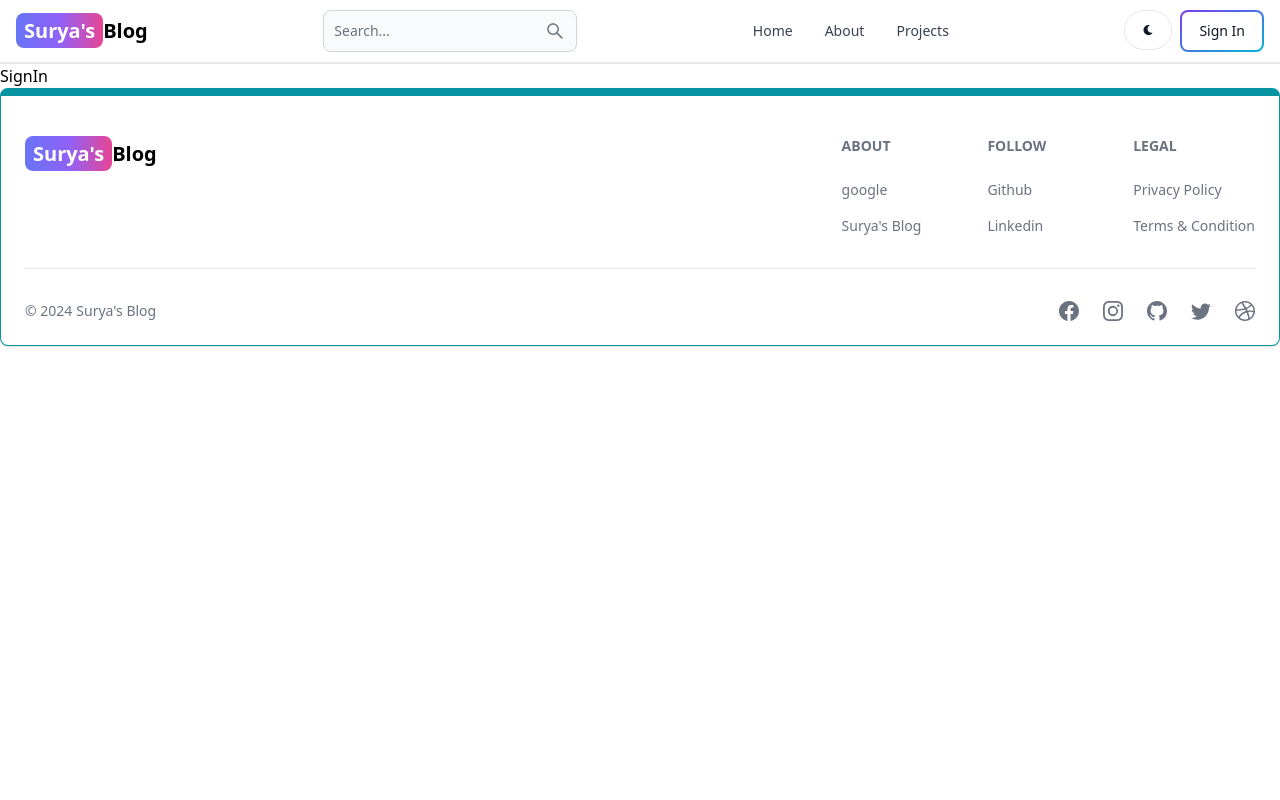
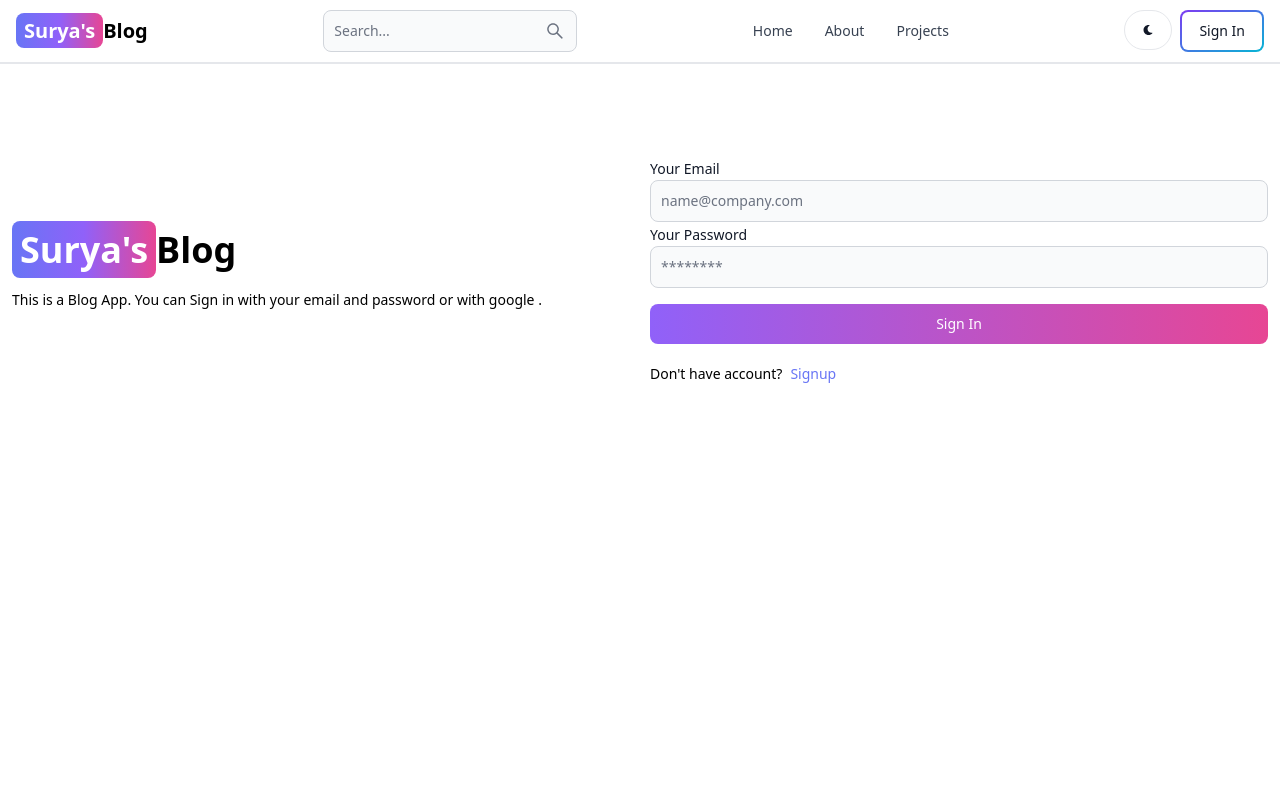
Before and after one commit to suryamanipatra/PROJECT-HIVE, a React (Vite) app in the folder PROJECT-1/BLOGAPP/: page /signin in a window 1280 px wide. Shown: the top 800 px of the page. Built offline with nearby package versions, Linux system fonts and the light colour scheme.

Commit message:
Complete Signin Page Functionality

```diff
--- a/PROJECT-1/BLOGAPP/src/pages/SignIn.jsx
+++ b/PROJECT-1/BLOGAPP/src/pages/SignIn.jsx
@@ -1,9 +1,93 @@
-import React from 'react'
+import { Alert, Button, Label, Spinner, TextInput } from 'flowbite-react'
+import React, { useState } from 'react'
+import { Link,useNavigate } from 'react-router-dom'
 
 const SignIn = () => {
+  const[formData,setFormData] = useState({});
+  const[errorMessage,setErrorMessage] = useState(null);
+  const[loading,setLoading] = useState(false);
+  const navigate = useNavigate();
+  const handleChange = (e) =>{
+    setFormData({...formData,[e.target.id]:e.target.value.trim()});
+  }
+  const handleSubmit = async(e) =>{
+    e.preventDefault();
+    if(!formData.email || !formData.password){
+      return setErrorMessage("Please fill out all fields.");
+    }
+    try {
+      setLoading(true);
+      setErrorMessage(null);
+      const res = await fetch('api/auth/signin',{
+        method:'POST',
+        headers: {'Content-Type':'application/json'},
+        body: JSON.stringify(formData)
+      })
+    const data = await res.json();
+    if(data.success === false){
+      return setErrorMessage(data.message);
+    }
+    setLoading(false);
+    if(res.ok){
+      navigate('/');
+    }
+    } catch (error) {
+      setErrorMessage(error.message);
+      setLoading(false);
+    }
+  }
   return (
-    <div>SignIn</div>
+    <div className='min-h-screen mt-20' >
+      <div className='flex p-3 max-x-3xl mx-auto flex-col md:flex-row md:items-center gap-5'>
+        {/* left */}
+        <div className='flex-1'>
+        <Link to="/" className='font-bold dark:text-white text-4xl'>
+        <span className='px-2 py-1 bg-gradient-to-r from-indigo-500 via-purple-500 to-pink-500 rounded-lg text-white'>Surya's</span>Blog
+        </Link>
+        <p className='mt-5 text-sm'>This is a Blog App. You can Sign    in with your email and password or with google .</p>
+        </div>
+        {/* right */}
+        <div className='flex-1'>
+          <form className='flex flex-col gap-4' onSubmit={handleSubmit}>
+            <div className=''>
+              <div>
+              <Label value='Your Email' />
+              <TextInput type='email' placeholder='name@company.com' id='email'onChange={handleChange}/>
+              </div>
+              <div>
+              <Label value='Your Password' />
+              <TextInput type='password' placeholder='********' id='password'onChange={handleChange}/>
+              </div>
+            </div>
+            <Button gradientDuoTone="purpleToPink" type='submit' disabled={loading}>
+              {
+                loading ? (
+                  <>
+                  <Spinner size='sm'/>
+                  <span className='pl-3'>loading...</span>
+
+                  </>
+                ) : 'Sign In'
+              }
+            </Button>
+          </form>
+          <div className='flex gap-2 mt-5 text-sm'>
+            <span >
+              Don't have account?
+            </span>
+            <Link to="/signup" className='text-indigo-500 dark:text-indigo-400' >Signup</Link>
+          </div>
+          {
+            errorMessage && (
+              <Alert className='mt-5' color="failure">
+                {errorMessage}
+              </Alert>
+            )
+          }
+        </div>
+      </div>
+    </div>
   )
 }
 
-export default SignIn
+export default SignIn;
--- a/PROJECT-1/BLOGAPP/src/pages/SignUp.jsx
+++ b/PROJECT-1/BLOGAPP/src/pages/SignUp.jsx
@@ -50,12 +50,18 @@
         <div className='flex-1'>
           <form className='flex flex-col gap-4' onSubmit={handleSubmit}>
             <div className=''>
+              <div>
               <Label value='Your Username' />
               <TextInput type='text' placeholder='Username' id='username'onChange={handleChange}/>
+              </div>
+              <div>
               <Label value='Your Email' />
               <TextInput type='email' placeholder='name@company.com' id='email'onChange={handleChange}/>
+              </div>
+              <div>
               <Label value='Your Password' />
               <TextInput type='password' placeholder='Password' id='password'onChange={handleChange}/>
+              </div>
             </div>
             <Button gradientDuoTone="purpleToPink" type='submit' disabled={loading}>
               {
@@ -69,8 +75,8 @@
               }
             </Button>
           </form>
-          <div>
-            <span className='flex gap-2 mt-5 text-sm'>
+          <div className='flex gap-2 mt-5 text-sm'>
+            <span>
               Have an account ?
             </span>
             <Link to="/signin" className='text-indigo-500 dark:text-indigo-400' >signin</Link>
```
